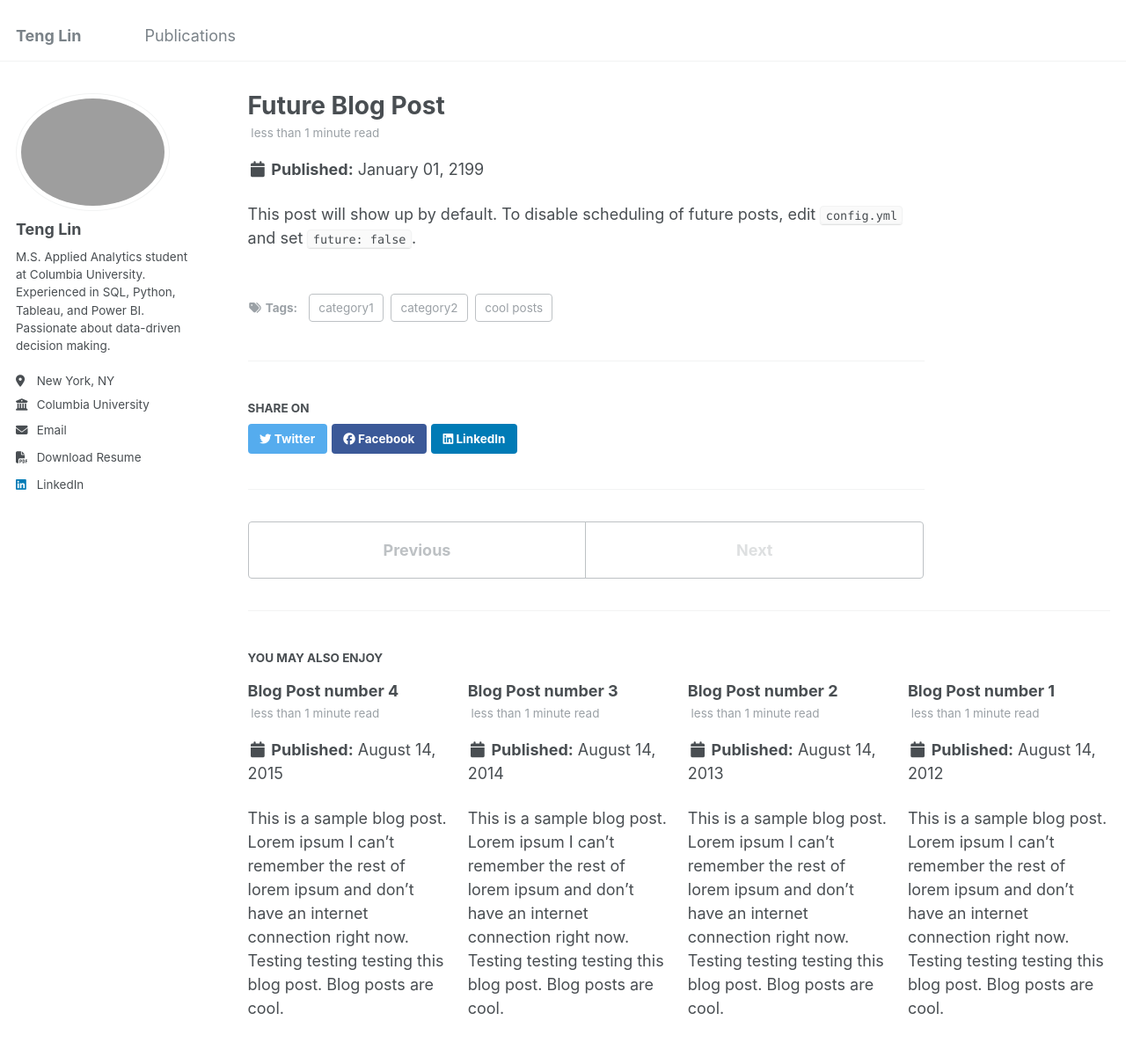
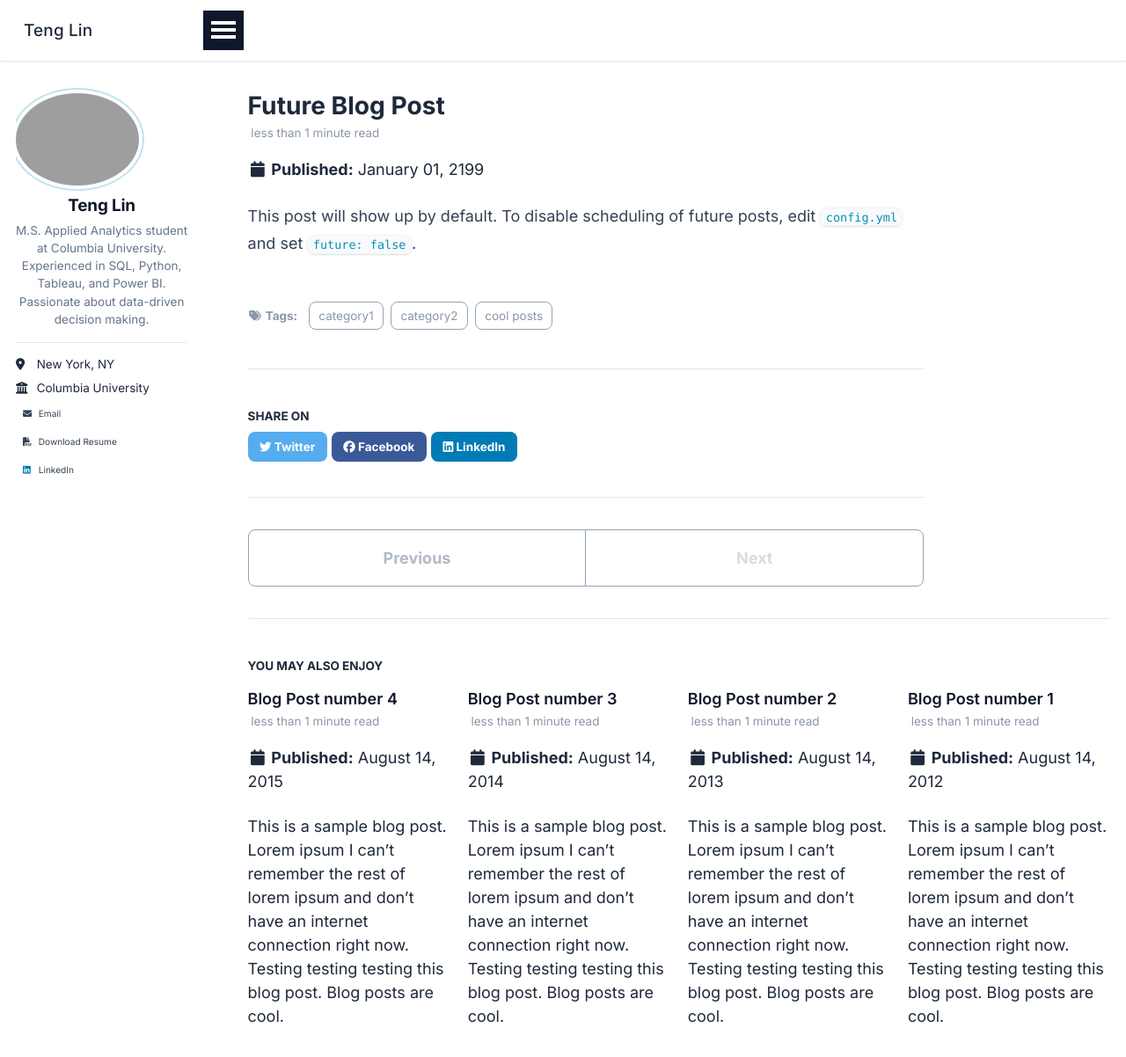
Before and after one commit to tenglin01/tenglin01.github.io, a Jekyll site: the page built from _posts/2199-01-01-future-post.md, in a window 1280 px wide and 1400 px high. Shown: the top 1202 px of the window at 88% size. Built offline with Jekyll 4.4.1, drawn with Linux system fonts in a browser that asks for light colours.

Commit message:
Redesign: modern color scheme, Inter font, refined UI components
- Switch to deep navy + cyan color palette (Inter via Google Fonts)
- Masthead: frosted-glass effect, refined nav link hover states
- Sidebar: avatar ring highlight, centered profile, smooth link hovers
- Custom overrides: typography, tables, blockquotes, footer, code styles

```diff
--- a/_includes/head.html
+++ b/_includes/head.html
@@ -15,6 +15,11 @@
   document.documentElement.className = document.documentElement.className.replace(/\bno-js\b/g, '') + ' js ';
 </script>
 
+<!-- Google Fonts: Inter -->
+<link rel="preconnect" href="https://fonts.googleapis.com">
+<link rel="preconnect" href="https://fonts.gstatic.com" crossorigin>
+<link href="https://fonts.googleapis.com/css2?family=Inter:wght@300;400;500;600;700&display=swap" rel="stylesheet">
+
 <!-- For all browsers -->
 <link rel="stylesheet" href="{{ base_path }}/assets/css/main.css">
 
--- /dev/null
+++ b/_sass/_custom.scss
@@ -0,0 +1,213 @@
+/* ==========================================================================
+   Custom Design Overrides
+   ========================================================================== */
+
+/* Typography refinements */
+body {
+  font-feature-settings: "kern" 1, "liga" 1;
+  -webkit-font-smoothing: antialiased;
+  -moz-osx-font-smoothing: grayscale;
+  color: #1e293b;
+}
+
+/* Page headings */
+.page__content {
+  h2 {
+    font-size: 1.15em;
+    font-weight: 700;
+    letter-spacing: -0.01em;
+    color: #0f172a;
+    padding-bottom: 0.4em;
+    border-bottom: 2px solid #e2e8f0;
+    margin-top: 2em;
+  }
+
+  h3 {
+    font-size: 1em;
+    font-weight: 600;
+    color: #1e293b;
+  }
+
+  p {
+    color: #334155;
+    line-height: 1.75;
+  }
+
+  a {
+    color: #0891b2;
+    text-decoration: none;
+    border-bottom: 1px solid rgba(8, 145, 178, 0.3);
+    transition: border-color 0.15s ease, color 0.15s ease;
+
+    &:hover {
+      color: #0e7490;
+      border-bottom-color: #0e7490;
+    }
+  }
+
+  /* Skills / info table */
+  table {
+    width: 100%;
+    border-collapse: collapse;
+    margin: 1em 0 1.5em;
+    font-size: 0.9em;
+
+    td {
+      padding: 0.55em 0.75em;
+      border: none;
+      vertical-align: top;
+      line-height: 1.6;
+
+      &:first-child {
+        font-weight: 600;
+        color: #0f172a;
+        white-space: nowrap;
+        width: 140px;
+      }
+
+      &:last-child {
+        color: #475569;
+      }
+    }
+
+    tr {
+      border-bottom: 1px solid #f1f5f9;
+
+      &:last-child {
+        border-bottom: none;
+      }
+
+      &:hover {
+        background: #f8fafc;
+      }
+    }
+  }
+
+  /* Strong text in experience / education */
+  strong {
+    color: #0f172a;
+    font-weight: 600;
+  }
+
+  /* Italic dates */
+  em {
+    color: #94a3b8;
+    font-style: normal;
+    font-size: 0.875em;
+  }
+
+  /* Arrow links */
+  a[href*="publication"] {
+    display: inline-flex;
+    align-items: center;
+    gap: 0.25em;
+    font-size: 0.875em;
+    font-weight: 500;
+    color: #0891b2;
+    border-bottom: none;
+    padding: 0.2em 0.6em;
+    background: rgba(8, 145, 178, 0.08);
+    border-radius: 4px;
+
+    &:hover {
+      background: rgba(8, 145, 178, 0.15);
+      color: #0e7490;
+    }
+  }
+}
+
+/* Sidebar card refinements */
+.sidebar {
+  .author__content {
+    @media screen and (min-width: 1024px) {
+      text-align: center;
+    }
+  }
+
+  .author__urls-wrapper {
+    @media screen and (min-width: 1024px) {
+      margin-top: 0.5em;
+      padding-top: 0.75em;
+      border-top: 1px solid #e2e8f0;
+    }
+  }
+}
+
+/* Navigation link refinements */
+.greedy-nav {
+  a {
+    font-weight: 500;
+    letter-spacing: 0.01em;
+  }
+
+  .visible-links {
+    a {
+      &:before {
+        background: #0891b2;
+        height: 2px;
+      }
+    }
+  }
+}
+
+/* Footer */
+.page__footer {
+  background: #0f172a;
+  color: #94a3b8;
+  margin-top: 3em;
+
+  footer {
+    padding: 1.5em 1em;
+  }
+
+  a {
+    color: #64748b;
+
+    &:hover {
+      color: #0891b2;
+    }
+  }
+}
+
+/* Blockquote */
+blockquote {
+  border-left: 3px solid #0891b2;
+  background: #f0f9ff;
+  border-radius: 0 8px 8px 0;
+  padding: 0.75em 1em;
+  color: #1e293b;
+}
+
+/* Code blocks */
+code {
+  background: #f1f5f9;
+  color: #0891b2;
+  border: 1px solid #e2e8f0;
+  border-radius: 4px;
+  font-size: 0.85em;
+}
+
+/* Smooth scroll */
+html {
+  scroll-behavior: smooth;
+}
+
+/* Publication / archive items */
+.archive__item-title {
+  font-size: 1em;
+  font-weight: 600;
+
+  a {
+    color: #0f172a;
+
+    &:hover {
+      color: #0891b2;
+    }
+  }
+}
+
+.archive__item-excerpt {
+  font-size: 0.875em;
+  color: #64748b;
+  line-height: 1.65;
+}
--- a/_sass/_masthead.scss
+++ b/_sass/_masthead.scss
@@ -4,8 +4,11 @@
 
 .masthead {
   position: fixed;
-  background: white;
+  background: rgba(255, 255, 255, 0.95);
+  backdrop-filter: blur(8px);
+  -webkit-backdrop-filter: blur(8px);
   border-bottom: 1px solid $border-color;
+  box-shadow: 0 1px 4px rgba(0, 0, 0, 0.06);
   height: $masthead-height;
   top: 0;
   width: 100%;
@@ -19,8 +22,11 @@
   &__inner-wrap {
     @include container;
     @include clearfix;
-    padding: 1em 1em 1em;
-    font-family: $sans-serif-narrow;
+    padding: 0 1.5em;
+    height: $masthead-height;
+    display: flex;
+    align-items: center;
+    font-family: $sans-serif;
 
     @include breakpoint($x-large) {
       max-width: $x-large;
@@ -51,8 +57,34 @@
   list-style-type: none;
   white-space: nowrap;
 
+  a {
+    font-size: 0.9em;
+    font-weight: 500;
+    letter-spacing: 0.01em;
+    color: $masthead-link-color;
+    padding: 0.4em 0.75em;
+    border-radius: 6px;
+    transition: color 0.15s ease, background 0.15s ease;
+
+    &:hover {
+      color: $masthead-link-color-hover;
+      background: rgba(8, 145, 178, 0.08);
+    }
+  }
+
   &--lg {
-    padding-right: 2em;
-    font-weight: 700;
+    padding-right: 1em;
+
+    a {
+      font-size: 1.05em;
+      font-weight: 700;
+      color: $primary-color;
+      letter-spacing: -0.01em;
+
+      &:hover {
+        background: transparent;
+        color: $link-color;
+      }
+    }
   }
 }
--- a/_sass/_sidebar.scss
+++ b/_sass/_sidebar.scss
@@ -79,23 +79,25 @@
 .author__avatar {
   display: table-cell;
   vertical-align: top;
-  width: 36px;
-  // set width only, for non-square avatars
-  // height: 36px;
+  width: 48px;
 
   @include breakpoint($large) {
     display: block;
     width: auto;
     height: auto;
+    text-align: center;
+    margin-bottom: 0.5em;
   }
 
   img {
-    max-width: 175px;
+    max-width: 140px;
     border-radius: 50%;
+    box-shadow: 0 0 0 4px #fff, 0 0 0 6px $border-color;
 
     @include breakpoint($large) {
-      padding: 5px;
-      border: 1px solid $border-color;
+      padding: 0;
+      border: none;
+      box-shadow: 0 0 0 4px #fff, 0 0 0 6px rgba(8, 145, 178, 0.25);
     }
   }
 }
@@ -119,13 +121,17 @@
   margin: 0;
 
   @include breakpoint($large) {
-    margin-top: 10px;
-    margin-bottom: 10px;
+    margin-top: 12px;
+    margin-bottom: 4px;
+    text-align: center;
   }
 }
 .sidebar .author__name {
   font-family: $sans-serif;
-  font-size: $type-size-5;
+  font-size: 1.05em;
+  font-weight: 700;
+  letter-spacing: -0.01em;
+  color: $primary-color;
 }
 
 .sidebar .author__desktop {
@@ -146,10 +152,14 @@
 
 .author__bio {
   margin: 0;
+  color: $gray;
 
   @include breakpoint($large) {
-    margin-top: 10px;
-    margin-bottom: 20px;
+    margin-top: 6px;
+    margin-bottom: 16px;
+    text-align: center;
+    font-size: $type-size-6;
+    line-height: 1.6;
   }
 }
 
@@ -192,7 +202,7 @@
   border-radius: $border-radius;
   background: #fff;
   z-index: -1;
-  box-shadow: 0 0 10px rgba(#000, 0.25);
+  box-shadow: 0 4px 16px rgba(#000, 0.12);
   cursor: default;
 
   @include breakpoint($large) {
@@ -245,16 +255,18 @@
 
   a {
     display: block;
-    margin-bottom: 5px;
-    padding-right: 5px;
-    padding-top: 2px;
-    padding-bottom: 2px;
-    color: inherit;
-    font-size: $type-size-5;
+    margin-bottom: 3px;
+    padding: 5px 8px;
+    border-radius: 6px;
+    color: $dark-gray;
+    font-size: $type-size-6;
     text-decoration: none;
+    transition: color 0.15s ease, background 0.15s ease;
 
     &:hover {
-      text-decoration: underline;
+      color: $link-color;
+      background: rgba(8, 145, 178, 0.08);
+      text-decoration: none;
     }
   }
 }
--- a/_sass/_variables.scss
+++ b/_sass/_variables.scss
@@ -14,8 +14,8 @@
 
 /* system typefaces */
 $serif                      : Georgia, Times, serif;
-$sans-serif                 : -apple-system, ".SFNSText-Regular", "San Francisco", "Roboto", "Segoe UI", "Helvetica Neue", "Lucida Grande", Arial, sans-serif;
-$monospace                  : Monaco, Consolas, "Lucida Console", monospace;
+$sans-serif                 : "Inter", -apple-system, "Segoe UI", "Helvetica Neue", Arial, sans-serif;
+$monospace                  : "JetBrains Mono", Monaco, Consolas, "Lucida Console", monospace;
 
 /* sans serif typefaces */
 $sans-serif-narrow          : $sans-serif;
@@ -55,24 +55,24 @@
    Colors
    ========================================================================== */
 
-$gray                       : #7a8288;
-$dark-gray                  : mix(#000, $gray, 40%);
-$darker-gray                : mix(#000, $gray, 60%);
-$light-gray                 : mix(#fff, $gray, 50%);
-$lighter-gray               : mix(#fff, $gray, 90%);
+$gray                       : #64748b;
+$dark-gray                  : #334155;
+$darker-gray                : #1e293b;
+$light-gray                 : #94a3b8;
+$lighter-gray               : #f1f5f9;
 
-$body-color                 : #fff;
-$background-color           : #fff;
-$code-background-color      : #fafafa;
+$body-color                 : #ffffff;
+$background-color           : #ffffff;
+$code-background-color      : #f8fafc;
 $code-background-color-dark : $light-gray;
-$text-color                 : $dark-gray;
-$border-color               : $lighter-gray;
+$text-color                 : #1e293b;
+$border-color               : #e2e8f0;
 
-$primary-color              : #7a8288;
-$success-color              : #62c462;
-$warning-color              : #f89406;
-$danger-color               : #ee5f5b;
-$info-color                 : #52adc8;
+$primary-color              : #0f172a;
+$success-color              : #10b981;
+$warning-color              : #f59e0b;
+$danger-color               : #ef4444;
+$info-color                 : #0891b2;
 
 /* brands */
 $behance-color              : #1769FF;
@@ -102,11 +102,11 @@
 
 
 /* links */
-$link-color                 : $info-color;
-$link-color-hover           : mix(#000, $link-color, 25%);
-$link-color-visited         : mix(#fff, $link-color, 25%);
-$masthead-link-color        : $primary-color;
-$masthead-link-color-hover  : mix(#000, $primary-color, 25%);
+$link-color                 : #0891b2;
+$link-color-hover           : #0e7490;
+$link-color-visited         : #0891b2;
+$masthead-link-color        : #1e293b;
+$masthead-link-color-hover  : #0891b2;
 
 
 /*
@@ -158,8 +158,8 @@
    Other
    ========================================================================== */
 
-$border-radius              : 4px;
-$box-shadow                 : 0 1px 1px rgba(0, 0, 0, 0.125);
+$border-radius              : 8px;
+$box-shadow                 : 0 1px 3px rgba(0, 0, 0, 0.08), 0 1px 2px rgba(0, 0, 0, 0.06);
 $navicon-width              : 28px;
 $navicon-height             : 4px;
 $global-transition          : all 0.2s ease-in-out;
--- a/assets/css/main.scss
+++ b/assets/css/main.scss
@@ -39,3 +39,5 @@
 @import "vendor/font-awesome/brands";
 @import "vendor/magnific-popup/magnific-popup";
 @import "print";
+
+@import "custom";
```
